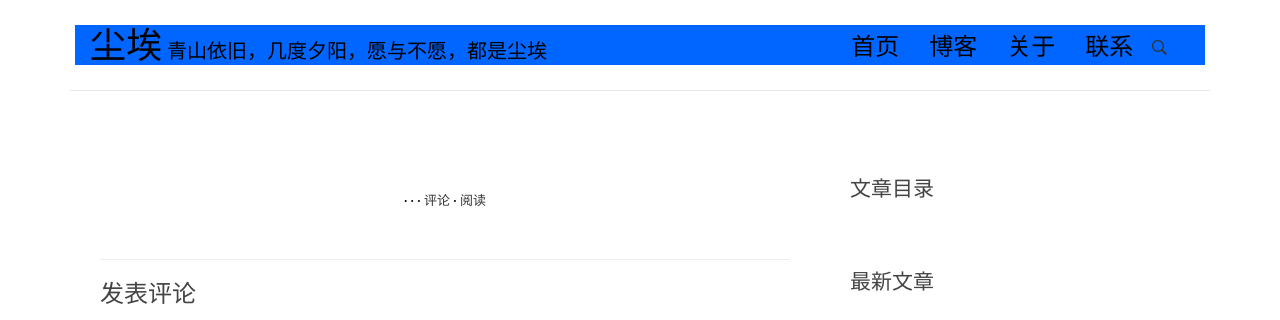
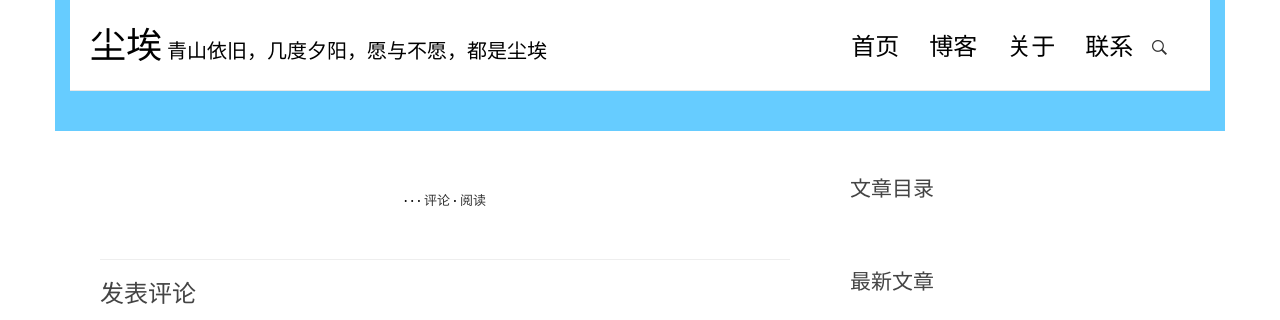
Before and after one commit to Misengkang/mysite, a Django app: template newblog/blog/templates/blog/detail.html in a window 1280 px wide. Shown: the top 320 px of the page. Run offline with Django 3.2, Linux system fonts and the light colour scheme; the template is opened without the code that fills it: values that come from a table or form of the project are taken from there, others are empty; some libraries are stand-ins or nearby versions.

Commit message:
MODIFIED basehtml  title

```diff
--- a/newblog/blog/templates/base.html
+++ b/newblog/blog/templates/base.html
@@ -31,9 +31,9 @@
 </head>
 
 <body>
-<div class="container">
+<div class="container" style="background-color:#66ccff">
     <header id="site-header">
-        <div class="row" style="background-color:#0066ff">
+        <div class="row" >
             <div class="col-md-6 col-sm-5 col-xs-8">
                 <div class="logo">
                     <h1><a href="{% url 'blog:index' %}"><b>尘埃</b><span style="font-family:Kaiti;font-size:20px">
```
